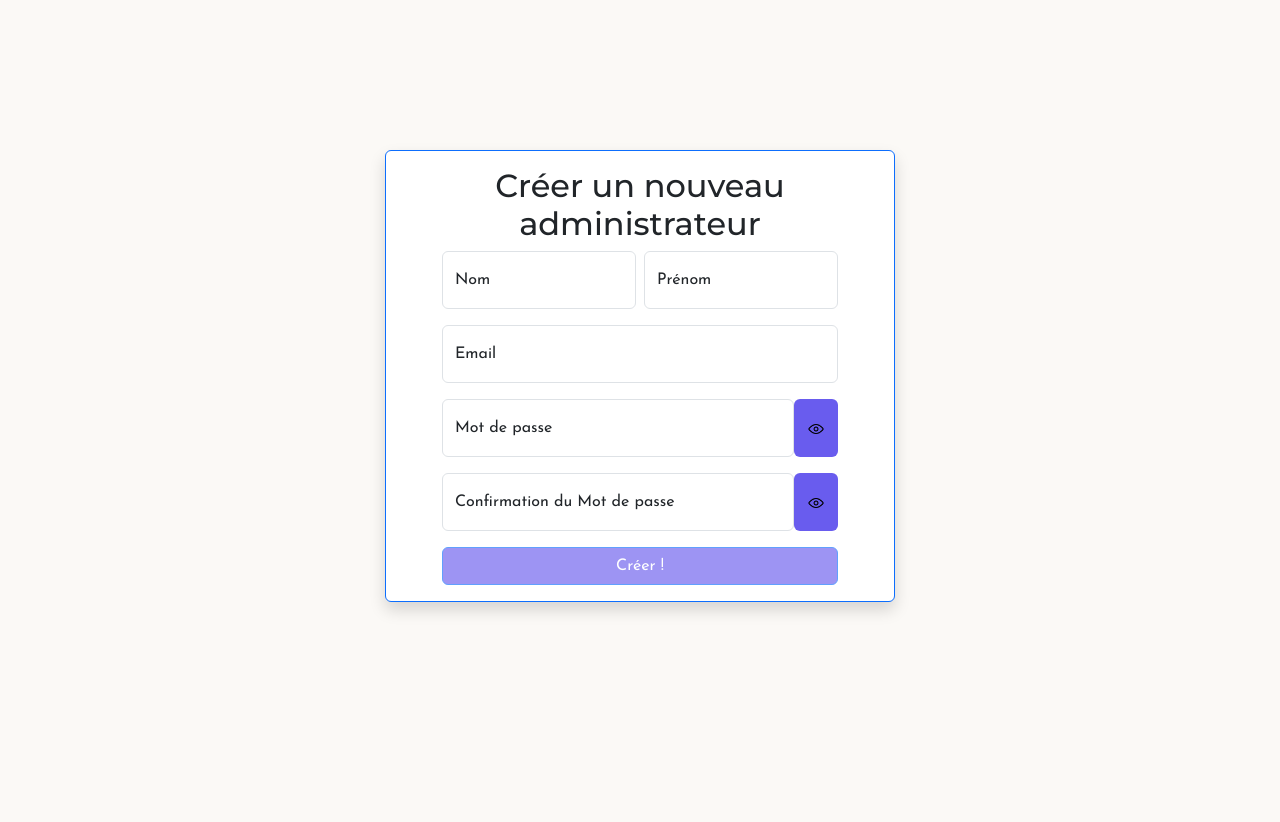
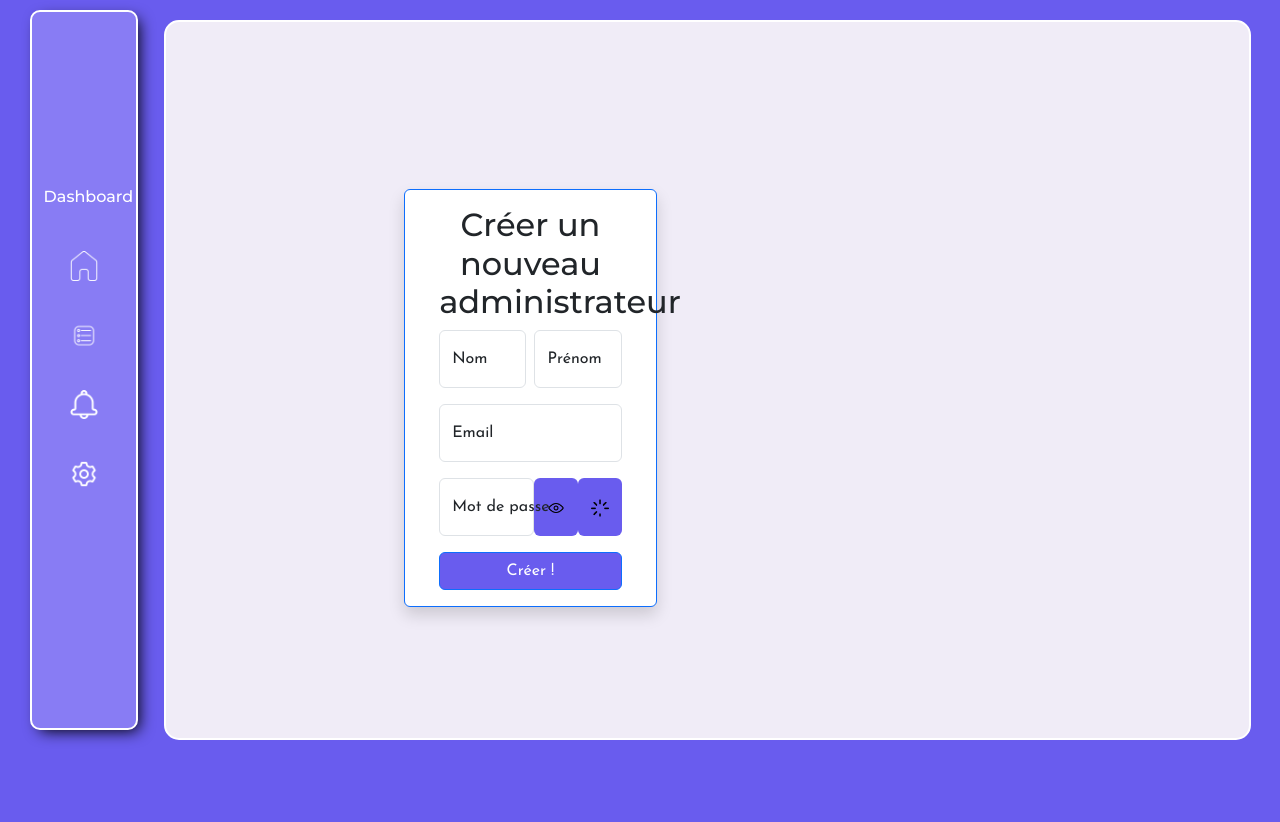
Before and after one commit to XLofi/ProjetMIAGE, a PHP site: the page made by pages statiques/CreateAdmin.html in a window 1280 px wide. Before the commit the page ends 613 px from the top, so only its background shows below. Run offline with PHP 8.4, Linux system fonts and the light colour scheme.

Commit message:
Update page admin - ajout gérération mdp - ajout dashboard

```diff
--- a/home.php
+++ b/home.php
@@ -72,10 +72,7 @@
                         </div>
                     </div>
                     <div class="col-md-5" id="calendar"></div>
-
                 </div>
-
-
             </div>
         </div>
     </div>
--- a/pages statiques/CreateAdmin.html
+++ b/pages statiques/CreateAdmin.html
@@ -6,22 +6,36 @@
     <meta http-equiv="X-UA-Compatible" content="IE=edge">
     <meta name="viewport" content="width=device-width, initial-scale=1.0">
     <title>S'inscrire</title>
-    <link rel="stylesheet" href="styles/bootstrap.min.css">
-    <link rel="stylesheet" href="/styles/style.css">
-    <script src="scripts/script.js"></script>
+    <link rel="stylesheet" href="../styles/bootstrap.min.css">
+    <link rel="stylesheet" href="../styles/style.css">
+    <script src="../scripts/script.js"></script>
 </head>
 
 <body>
-
-    <div class="container-fluid" id="layoutFirst">
+    <div class="row">
+        <div class="col-md-1" id="menu">
+            <div id="title">
+                <p id="dashboardTitle">Dashboard</p>
+            </div>
+            <div id="elements">
+                <ul>
+                    <li><img src="../assets/maison.png" alt="" srcset="" class="img-fluid"></li>
+                    <li><img src="../assets/lister.png" alt="" srcset="" class="img-fluid"></li>
+                    <li><img src="../assets/notification.png" alt="" srcset="" class="img-fluid"></li>
+                    <li><img src="../assets/parametre.png" alt="" srcset="" class="img-fluid"></li>
+                </ul>
+            </div>
+        </div>
+        <div id="separation"></div>
+        <div class="col-md-10" id="homePage">
             <div class="row justify-content-center align-items-center" style="height: 100vh;">
+                <div class="col-md-7">
+                    <div id="infosZone">
                         <div class="col-md-5">
-                <form action="inscription.php" method="post">
-                    <div id="form"
-                    class="d-flex justify-content-center shadow p-3 mb-5 bg-body rounded  border border-primary">
+                            <div id="form" class="d-flex justify-content-center shadow p-3 mb-5 bg-body rounded  border border-primary">
                                 <div class="col-md-10">
                                     <h2 style="text-align: center;">Créer un nouveau administrateur</h2>
-                        <form action="inscription.php" method="POST">
+                                    <form action="../inscription.php" method="POST">
                                         <div class="row g-2 mb-3">
                                             <div class="col-md">
                                                 <div class="form-floating">
@@ -49,29 +63,25 @@
                                             <button class="btn password-toggle-btn" type="button"
                                                 onclick="togglePassword('inputPassword', 'oeil')"
                                                 style="background-color: #695cee;">
-                                    <img src="assets/oeil.png" alt="" srcset="" id="oeil">
+                                                <img src="../assets/oeil.png" alt="" srcset="" id="oeil">
+                                            </button>
+                                            <button class="btn password-toggle-btn" type="button"
+                                                onclick="genererMotDePasse()"
+                                                style="background-color: #695cee;">
+                                                <img src="../assets/loading.png" alt="" srcset="" id="oeil">
                                             </button>
                                         </div>
-                            <div class="mb-3 form-floating d-flex">
-                                <input type="password" class="form-control" id="inputPasswordConfirm"
-                                    placeholder="Secret" oninput="validerFormulaireInscription()">
-                                <label for="inputPasswordConfirm">Confirmation du Mot de passe</label>
-                                <button class="btn password-toggle-btn" type="button"
-                                    onclick="togglePassword('inputPasswordConfirm', 'oeilConfirm')"
-                                    style="background-color: #695cee;">
-                                    <img src="assets/oeil.png" alt="" srcset="" id="oeilConfirm">
-                                </button>
-                            </div>
-                        </form>
-
                                         <div class="d-grid gap-2">
-                            <button class="btn btn-primary" type="button" id="btnInscription" disabled>Créer !</button>
-                        </div>
-                    </div>
+                                            <button class="btn btn-primary" type="submit" id="btnInscription">Créer !</button>
                                         </div>
                                     </form>
                                 </div>
                             </div>
                         </div>
+                    </div>
+                </div>
+            </div>
+        </div>
+    </div>
 </body>
 </html>
--- a/scripts/script.js
+++ b/scripts/script.js
@@ -3,10 +3,10 @@ function togglePassword(id, idOeuil) {
     var oeilImg = document.getElementById(idOeuil);
     if (passwordInput.type === "password") {
         passwordInput.type = "text";
-        oeilImg.src = "assets/cacher.png";
+        oeilImg.src = "../assets/cacher.png";
     } else {
         passwordInput.type = "password";
-        oeilImg.src = "assets/oeil.png";
+        oeilImg.src = "../assets/oeil.png";
     }
 }
 
@@ -162,17 +162,21 @@ function addStages() {
     autreStages.insertAdjacentElement("beforebegin", stageDiv);
   }
 
-  const ouiBtn = document.getElementById("ouiBtn");
-  ouiBtn.addEventListener("click", addStages);
+function genererMotDePasse() {
+    var passwordInput = document.getElementById("inputPassword");
+    // Définir les caractères utilisables pour le mot de passe
+    var caracteres = "ABCDEFGHIJKLMNOPQRSTUVWXYZabcdefghijklmnopqrstuvwxyz0123456789!@#$%^&*()_+~`|}{[]\:;?><,./-=";
 
-  // Importer la bibliothèque Day.js
-    // Assurez-vous d'inclure le fichier day.js dans votre projet
+    var motDePasse = "";
 
-    // Sélectionner l'élément du calendrier
-    const calendarElement = document.getElementById('calendar');
+    // Générer chaque caractère du mot de passe
+    for (var i = 0; i < 8; i++) {
+        // Obtenir un caractère aléatoire à partir de la liste de caractères
+        var caractereAleatoire = caracteres.charAt(Math.floor(Math.random() * caracteres.length));
 
-    // Initialiser la date du calendrier avec la date actuelle
-    const currentDate = dayjs();
-
-    // Afficher le calendrier
-    calendarElement.textContent = currentDate.format('DD/MM/YYYY');
+        // Ajouter le caractère au mot de passe
+        motDePasse += caractereAleatoire;
+    }
+    console.log(motDePasse);
+    passwordInput.value = motDePasse;
+}
```
Also changed, not shown: pages statiques/inscription.html (+12 -15 lines). Lines whose indentation alone changed are shown as unchanged.
